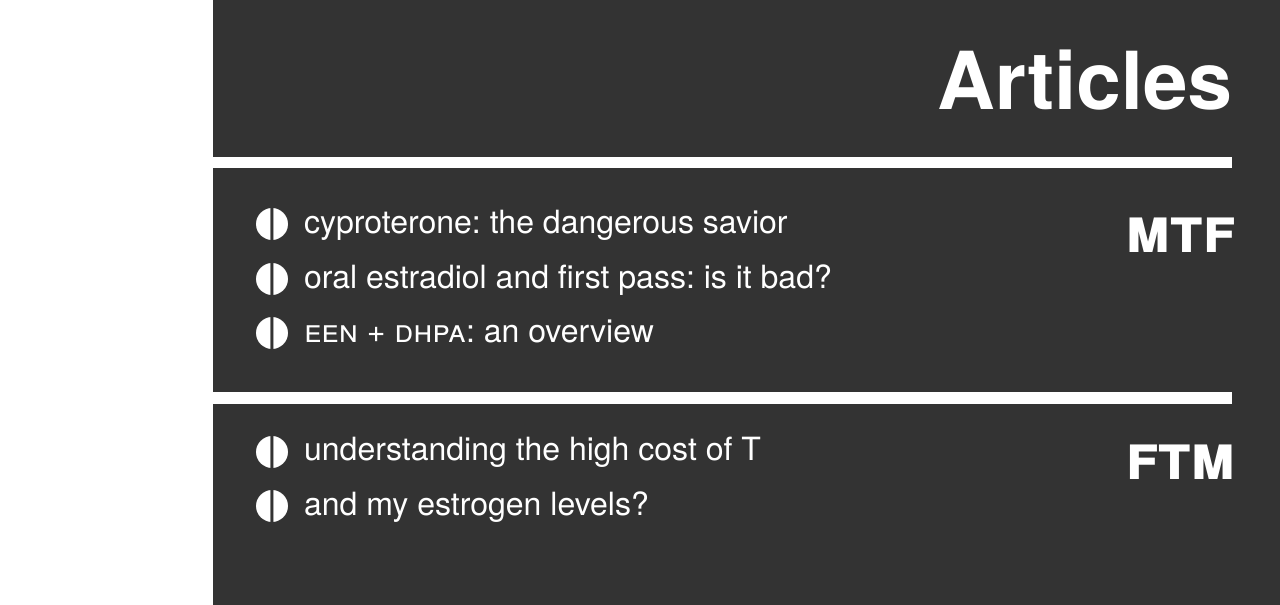
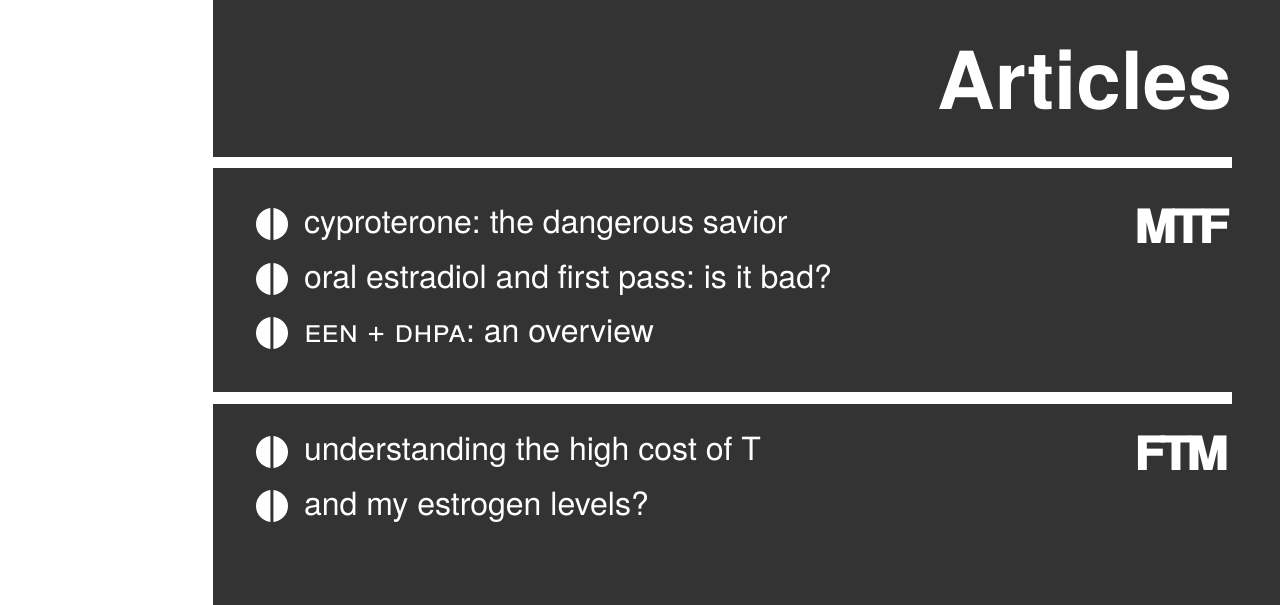
Before and after one commit to anothermimich/open-trans-science, a plain HTML site: page docs/index.html in a window 1280 px wide. Shown: the part 791-1396 px from the top of the page. Drawn offline with Linux system fonts and the light colour scheme.

Commit message:
end of font issues

```diff
--- a/docs/css/style.css
+++ b/docs/css/style.css
@@ -203,12 +203,13 @@ body {
   -moz-font-feature-settings: "smcp" 1;
   -ms-font-feature-settings: "smcp" 1;
   font-feature-settings: "smcp" 1;
+  letter-spacing: -0.4rem;
   display: block;
   position: absolute;
   font-size: 4rem;
   color: #fff;
-  top: -1rem;
-  right: 0.8rem;
+  top: -1.6rem;
+  right: 1.5rem;
 }
 .ftm-links-list {
   grid-template-columns: 2rem 1fr;
@@ -234,12 +235,13 @@ body {
   -moz-font-feature-settings: "smcp" 1;
   -ms-font-feature-settings: "smcp" 1;
   font-feature-settings: "smcp" 1;
+  letter-spacing: -0.4rem;
   display: block;
   position: absolute;
   font-size: 4rem;
   color: #fff;
-  top: -1rem;
-  right: 0.8rem;
+  top: -1.6rem;
+  right: 1.5rem;
 }
 
 .circle {
```
